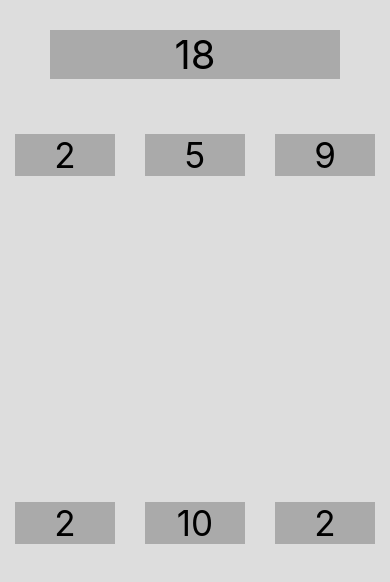
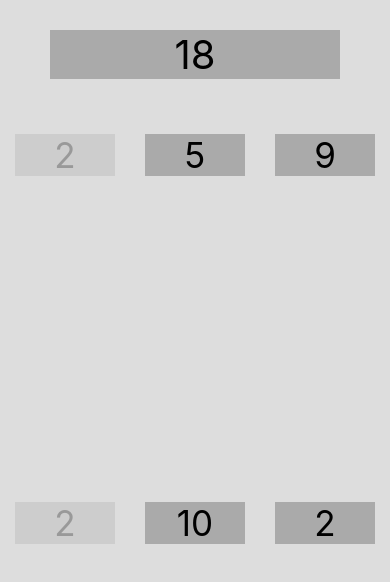
Before and after one commit to KatyDeng17/react-native-TargetSum, a React Native app: screen / in a window 390 px wide. Shown: the top 582 px of the page. Built offline with nearby package versions, Linux system fonts and the light colour scheme.

Commit message:
changing UI based on selected numbers

```diff
--- a/src/components/game.js
+++ b/src/components/game.js
@@ -6,22 +6,27 @@
   static propTypes = {
     randomNumberCount: PropTypes.number.isRequired,
   };
-
+  state = {
+    selectedNumbers:[0,3],
+  }
   randomNumbers = Array.from({length: this.props.randomNumberCount}).map(()=> 1 + Math.floor(10 * Math.random()));
 
   // target = 10 + Math.floor(40* Math.random());
   target = this.randomNumbers
     .slice(0,this.props.randomNumberCount - 2)
     .reduce((acc, curr) => acc + curr, 0);
-
+  isNumberSelected = (numberIndex) =>{
+    return this.state.selectedNumbers.indexOf(numberIndex) >= 0;
+  }
   render(){
     return(
       <View style={styles.container}>
         <Text style={styles.target}>{this.target}</Text>
         <View style={styles.randomContainer}>
           {this.randomNumbers.map((randomNumber,index)=>
-
-            <RandomNumber key={index} number={randomNumber}/>
+            <RandomNumber key={index} number={randomNumber}
+              isSelected={this.isNumberSelected(index)}
+            />
           )}
         </View>
       </View>
--- a/src/components/randomNumber.js
+++ b/src/components/randomNumber.js
@@ -5,6 +5,7 @@
 export default class RandomNumber extends React.Component{
   static propTypes = {
     number: PropTypes.number.isRequired,
+    isSelected: PropTypes.bool.isRequired,
   };
   handlePress = ()=>{
     console.log(this.props.number);
@@ -12,7 +13,7 @@
   render(){
     return(
       <TouchableOpacity onPress={this.handlePress}>
-        <Text style={styles.randomNum} >{this.props.number}</Text>
+        <Text style={[styles.randomNum, this.props.isSelected && styles.selected]} >{this.props.number}</Text>
       </TouchableOpacity>
     );
   }
@@ -26,6 +27,8 @@
     marginHorizontal: 15,
     marginVertical: 25,
     textAlign:'center',
-
-  }
+  },
+  selected:{
+    opacity: 0.3,
+  },
 });
```
